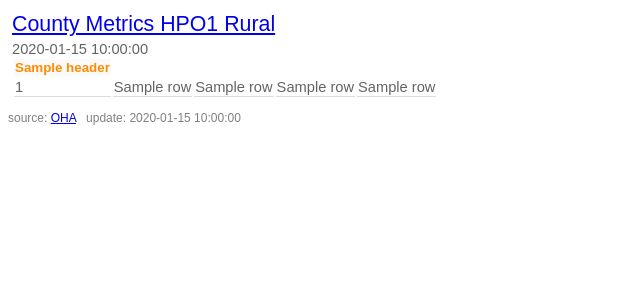
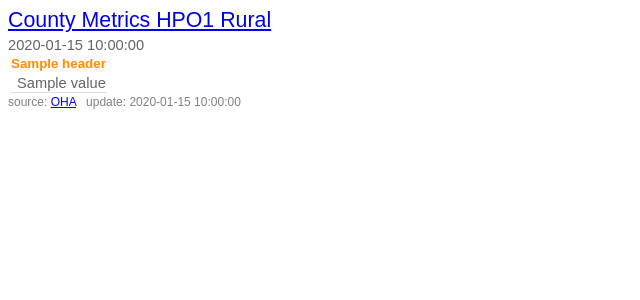
Before and after one commit to brian32768/corona_collector, a Python web app: template templates/county_metrics.html in a window 1280 px wide. Shown: the top 300 px of the page, without its empty margins (0-640 px from the left). Run offline with Jinja, Linux system fonts and the light colour scheme; the template is opened without the code that fills it: most values are stand-ins (such as "Sample title", 1, 10 or a date in 2020).

Commit message:
datasourceupdate

```diff
--- a/templates/county_metrics.html
+++ b/templates/county_metrics.html
@@ -2,7 +2,7 @@
 <html>
 
 <head>
-    <title>County metrics HPO1 Rural</title>
+    <title>School metrics HPO1 Rural</title>
 </head>
 <link rel="stylesheet" type="text/css" href="static/ms.css" />
 
@@ -20,15 +20,13 @@
             </tr>
             </thead>
             <tbody>
-            {% for row in table %}
-            <tr>
-                <td class="county">{{ row[0] }}</td>
-                <td class="date">{{ row[1] }}</td>
-                <td>{{ row[2] }}</td>
-                <td>{{ row[3] }}</td>
-                <td>{{ row[4] }}</td>
-            </tr>
-            {% endfor %}
+                {% for ri,row in df.iterrows() %}
+                <tr>
+                    {% for si,value in row.items() %}
+                        <td class="{{ si }}"">{{ value }}</td>
+                    {% endfor %}
+                </tr>
+                {% endfor %}
             </tbody>
         </table>
     </div>
--- a/templates/static/ms.css
+++ b/templates/static/ms.css
@@ -18,24 +18,20 @@
     text-align: right;
     border-bottom: 1px solid #ddd;
 }
-.date {
+.week_begin {
     text-align: left;
 }
 .county {
     text-align: left;
 }
 
-.cases {
+.case_count {
     padding: 4px;
 }
 .title {
     font-size: 16pt;
     padding-bottom: 3pt;
 }
-.county {
-}
-.sum {
-}
 .byline {
     font-size: 9pt;
     color: grey;
```
